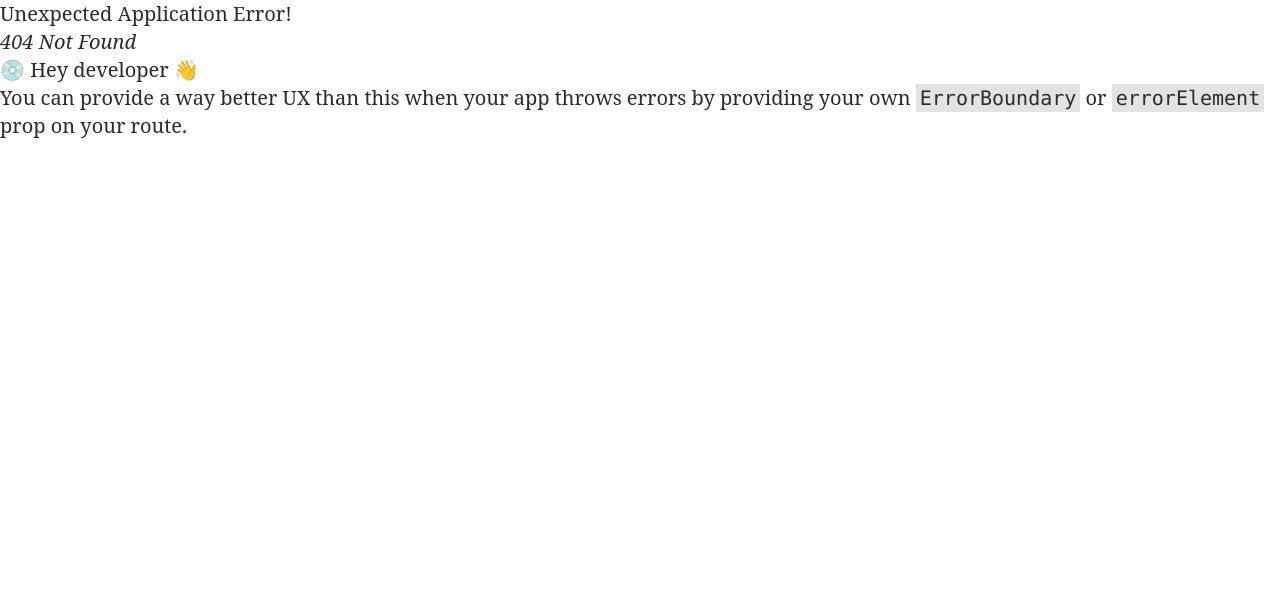
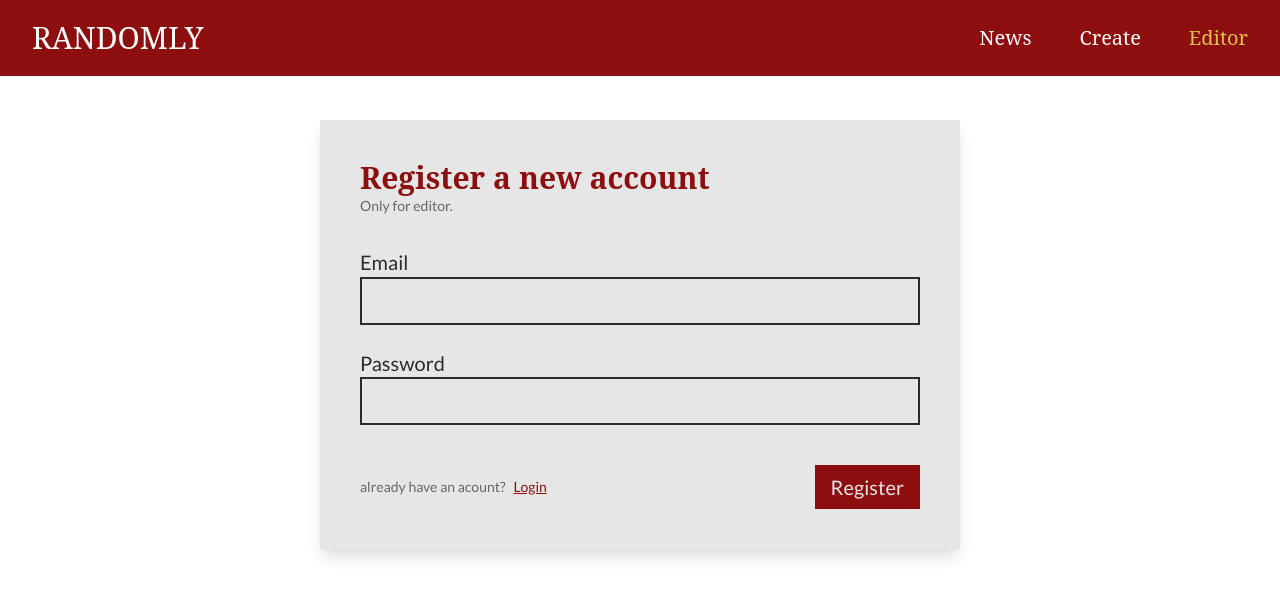
Before and after one commit to HtetAungLw1n/Randomly, a React (Vite) app in the folder frontend/: page /editor in a window 1280 px wide. Before the commit this address had no page. Shown: the top 598 px of the page. Built offline with nearby package versions, Linux system fonts and the light colour scheme.

Commit message:
show auth error in UI and add isSubmitting

```diff
--- a/frontend/src/App.jsx
+++ b/frontend/src/App.jsx
@@ -3,6 +3,7 @@ import { RouterProvider, createBrowserRouter } from "react-router-dom";
 import Main from "./layout/Main";
 import Home, { loader as newsLoader } from "./pages/Home";
 import Create, { action as createNewsAction } from "./pages/Create";
+import Editor, { action as editorAction } from "./pages/Editor";
 import Detail, { loader as newsDetailLoader } from "./pages/Detail";
 
 const router = createBrowserRouter([
@@ -19,6 +20,11 @@ const router = createBrowserRouter([
         path: "/create-blog",
         element: <Create />,
         action: createNewsAction,
+      },
+      {
+        path: "/editor",
+        element: <Editor />,
+        action: editorAction,
       },
       {
         path: "/news-detail/:id",
--- /dev/null
+++ b/frontend/src/components/AuthForm.jsx
@@ -0,0 +1,106 @@
+import React from "react";
+import {
+  Form,
+  Link,
+  useActionData,
+  useNavigation,
+  useSearchParams,
+} from "react-router-dom";
+import AuthLoading from "../loading/AuthLoading";
+
+const AuthForm = () => {
+  const data = useActionData(); //this code will get if any error occur in backend
+
+  const navigation = useNavigation(); // this code is for submitting
+  const isSubmitting = navigation.state === "submitting";
+
+  const [searchParam, setSearchParam] = useSearchParams(); // this code will get what is behind "?" in url
+  const isLogin = searchParam.get("mode") === "login";
+
+  return (
+    <>
+      <div className="bg-offWhite w-full lg:w-1/2 p-5 lg:p-10 shadow-lg shadow-shadowGray">
+        <div className="text-3xl text-luxRed font-semibold">
+          {isLogin ? "Login to your account" : "Register a new account"}
+        </div>
+        <div className="text-sm text-coolGray font-lato mb-8">
+          Only for editor.
+        </div>
+
+        <Form method="post" className="mt-4">
+          <label htmlFor="email" className="font-lato">
+            Email
+          </label>
+          {/* this is for Register */}
+          {data && data.errors && (
+            <p className="text-luxRed text-xs font-lato">{data.errors.email}</p>
+          )}
+          <input
+            type="email"
+            name="email"
+            id="email"
+            className="outline-none border-2 border-charcoalBlack px-4 py-2 w-full mb-6"
+          />
+
+          <label htmlFor="password" className="block font-lato">
+            Password
+          </label>
+          {data && data.errors && (
+            <p className="text-luxRed text-xs font-lato">
+              {data.errors.password}
+            </p>
+          )}
+          <input
+            type="password"
+            name="password"
+            id="password"
+            className="outline-none border-2 border-charcoalBlack px-4 py-2 w-full mb-6"
+          />
+
+          {/* this is for login error */}
+          {data && data.errors && (
+            <p className="text-luxRed text-xs font-lato">
+              {data.errors.credentials}
+            </p>
+          )}
+          <div className="font-lato w-full mt-4 flex justify-between items-center">
+            {isLogin ? (
+              <>
+                <div className="text-coolGray my-2 text-sm">
+                  create a new account?
+                  <Link
+                    to={"/editor?mode=signup"}
+                    className="text-luxRed ml-2 underline"
+                  >
+                    Register
+                  </Link>
+                </div>
+              </>
+            ) : (
+              <>
+                <div className="text-coolGray my-2 text-sm">
+                  already have an acount?
+                  <Link
+                    to={"/editor?mode=login"}
+                    className="text-luxRed ml-2 underline"
+                  >
+                    Login
+                  </Link>
+                </div>
+              </>
+            )}
+
+            <button
+              type="submit"
+              className="px-4 py-2 bg-luxRed text-offWhite cursor-pointer"
+            >
+              {isSubmitting ? <AuthLoading /> : isLogin ? "Login" : "Register"}
+            </button>
+          </div>
+        </Form>
+      </div>
+    </>
+  );
+};
+
+export default AuthForm;
--- a/frontend/src/components/Navbar.jsx
+++ b/frontend/src/components/Navbar.jsx
@@ -13,8 +13,8 @@ const Navbar = () => {
           <NavLink to={"/create-blog"} className="px-4 py-2">
             Create
           </NavLink>
-          <NavLink to={"/login"} className="px-4 py-2">
-            Login
+          <NavLink to={"/editor?mode=login"} className="px-4 py-2">
+            Editor
           </NavLink>
         </div>
       </div>
--- a/frontend/src/index.css
+++ b/frontend/src/index.css
@@ -1,4 +1,5 @@
 @import "tailwindcss";
+@import "./loading/AuthLoading.css";
 
 @theme {
   --color-offWhite: #e6e6e6;
--- /dev/null
+++ b/frontend/src/loading/AuthLoading.css
@@ -0,0 +1,49 @@
+.spinner {
+  text-align: center;
+  display: flex;
+}
+
+.spinner > div {
+  width: 18px;
+  height: 18px;
+  background-color: #e6e6e6;
+
+  border-radius: 100%;
+  display: inline-block;
+  -webkit-animation: sk-bouncedelay 1.4s infinite ease-in-out both;
+  animation: sk-bouncedelay 1.4s infinite ease-in-out both;
+}
+
+.spinner .bounce1 {
+  -webkit-animation-delay: -0.32s;
+  animation-delay: -0.32s;
+}
+
+.spinner .bounce2 {
+  -webkit-animation-delay: -0.16s;
+  animation-delay: -0.16s;
+}
+
+@-webkit-keyframes sk-bouncedelay {
+  0%,
+  80%,
+  100% {
+    -webkit-transform: scale(0);
+  }
+  40% {
+    -webkit-transform: scale(1);
+  }
+}
+
+@keyframes sk-bouncedelay {
+  0%,
+  80%,
+  100% {
+    -webkit-transform: scale(0);
+    transform: scale(0);
+  }
+  40% {
+    -webkit-transform: scale(1);
+    transform: scale(1);
+  }
+}
--- /dev/null
+++ b/frontend/src/loading/AuthLoading.jsx
@@ -0,0 +1,15 @@
+import React from "react";
+
+const AuthLoading = () => {
+  return (
+    <>
+      <div className="spinner">
+        <div className="bounce1"></div>
+        <div className="bounce2"></div>
+        <div className="bounce3"></div>
+      </div>
+    </>
+  );
+};
+
+export default AuthLoading;
--- a/frontend/src/pages/Create.jsx
+++ b/frontend/src/pages/Create.jsx
@@ -38,5 +38,5 @@ export const action = async ({ request }) => {
     // error code
   }
 
-  return redirect("/");
+  return response;
 };
--- /dev/null
+++ b/frontend/src/pages/Editor.jsx
@@ -0,0 +1,57 @@
+import React from "react";
+import AuthForm from "../components/AuthForm";
+import { redirect } from "react-router-dom";
+
+const Editor = () => {
+  return (
+    <section className="container mx-auto pt-[15vh] px-4 lg:px-0 flex justify-center items-center">
+      <AuthForm />
+    </section>
+  );
+};
+
+export default Editor;
+
+export const action = async ({ request }) => {
+  //url ka ny mode ko yu ml
+  const searchParam = new URL(request.url).searchParams;
+  const mode = searchParam.get("mode") || "login";
+
+  //this is just for security if user enter with invaild mode
+  if (mode !== "login" && mode !== "signup") {
+    throw new Error("Invaild URL");
+    // dr ko fix om ********
+  }
+
+  //dr ka request Form htl ka data
+  const data = await request.formData();
+  const editorData = {
+    email: data.get("email"),
+    password: data.get("password"),
+  };
+
+  const response = await fetch(`http://localhost:8080/${mode}`, {
+    method: "POST",
+    headers: {
+      "Content-Type": "application/json",
+    },
+    body: JSON.stringify(editorData),
+  });
+
+  // invalid data twy input lok yin tat mk error
+  if (response.status === 422 || response.status === 401) {
+    return response;
+  }
+
+  if (!response.ok) {
+    // code
+  }
+
+  //token yuu tar
+  const resData = await response.json();
+  const token = resData.token;
+
+  localStorage.setItem("token", token);
+
+  return redirect("/");
+};
```
Also changed, not shown: 1 other file (tests, documents, lock files or other folders).
